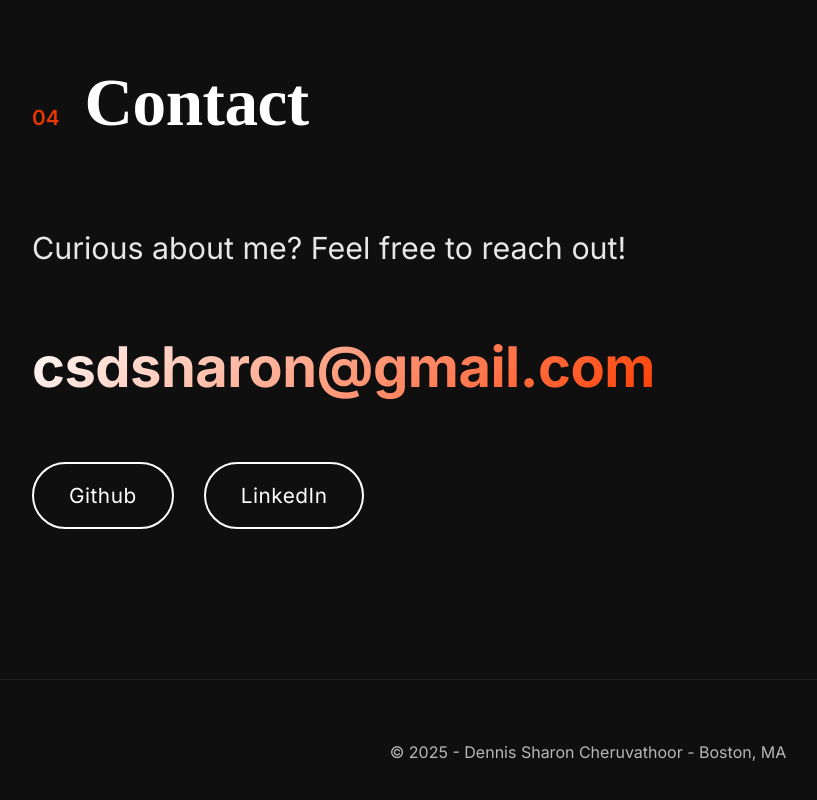
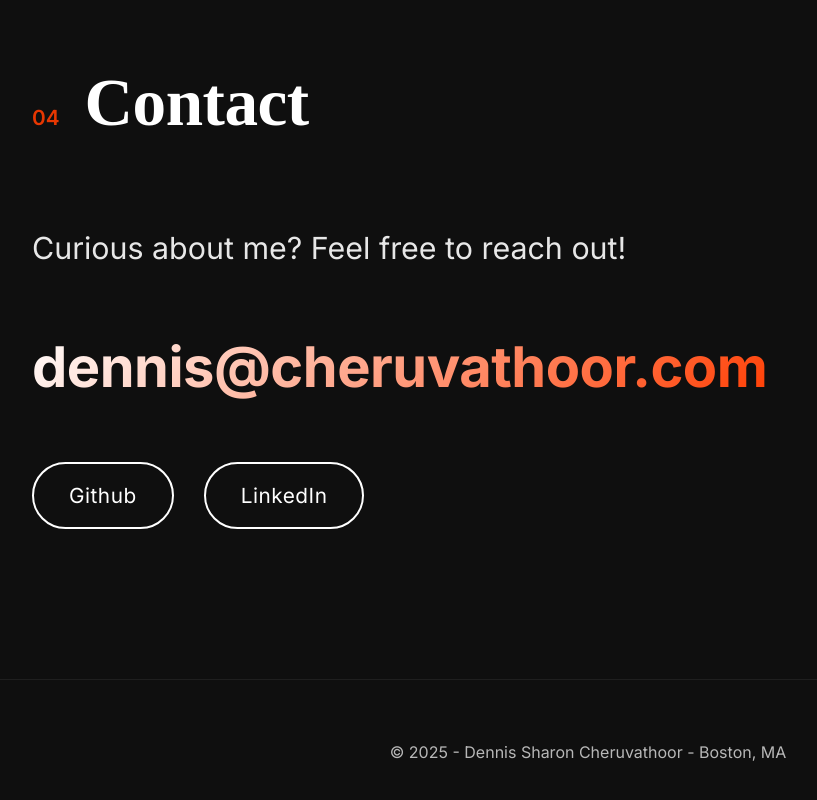
Before and after one commit to cheruvathoorshajd/Portfolio, a React (Create React App) app: page / in a window 1280 px wide. Shown: the part 5455-6255 px from the top of the page, without its empty margins (52-869 px from the left). Built offline with nearby package versions, Linux system fonts and the light colour scheme; a web font is replaced by a local one.

Commit message:
custom domain update

```diff
--- a/src/components/Contact.js
+++ b/src/components/Contact.js
@@ -52,7 +52,7 @@ const Contact = () => {
                         onMouseMove={(e) => handleMouseMove(e, e.currentTarget)}
                         onMouseLeave={handleMouseLeave}
                     >
-                        csdsharon@gmail.com
+                        dennis@cheruvathoor.com
                     </a>
                     <div className="social-links">
                         <a
```
